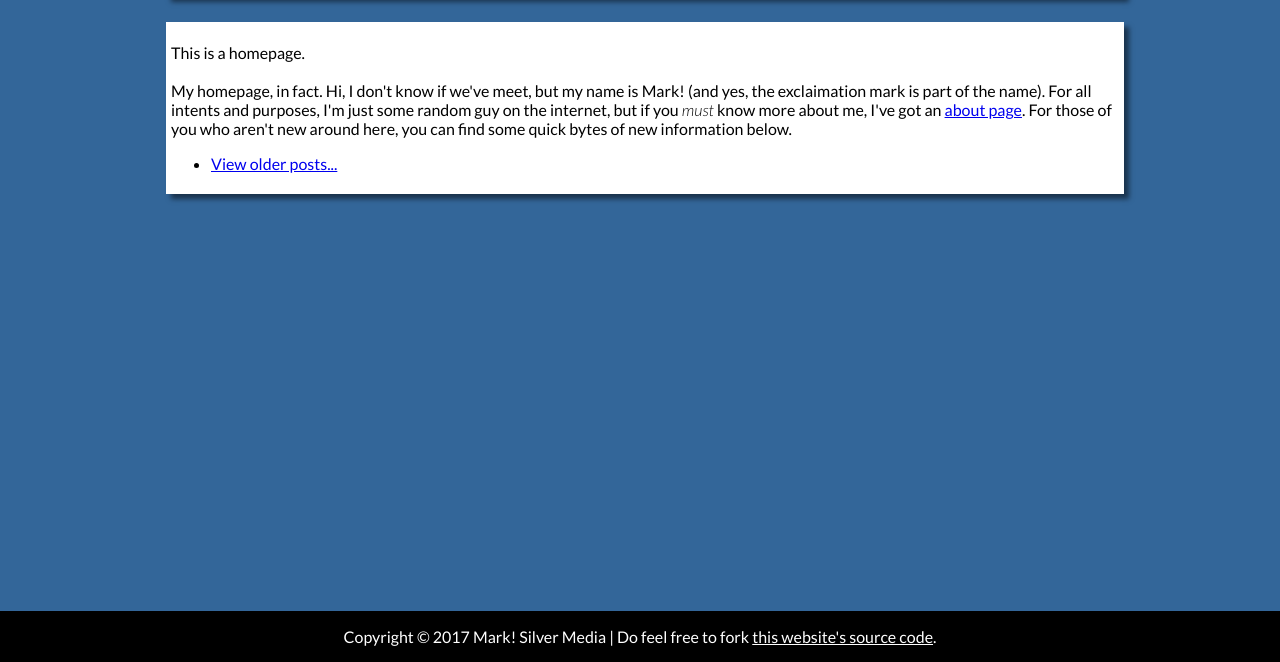
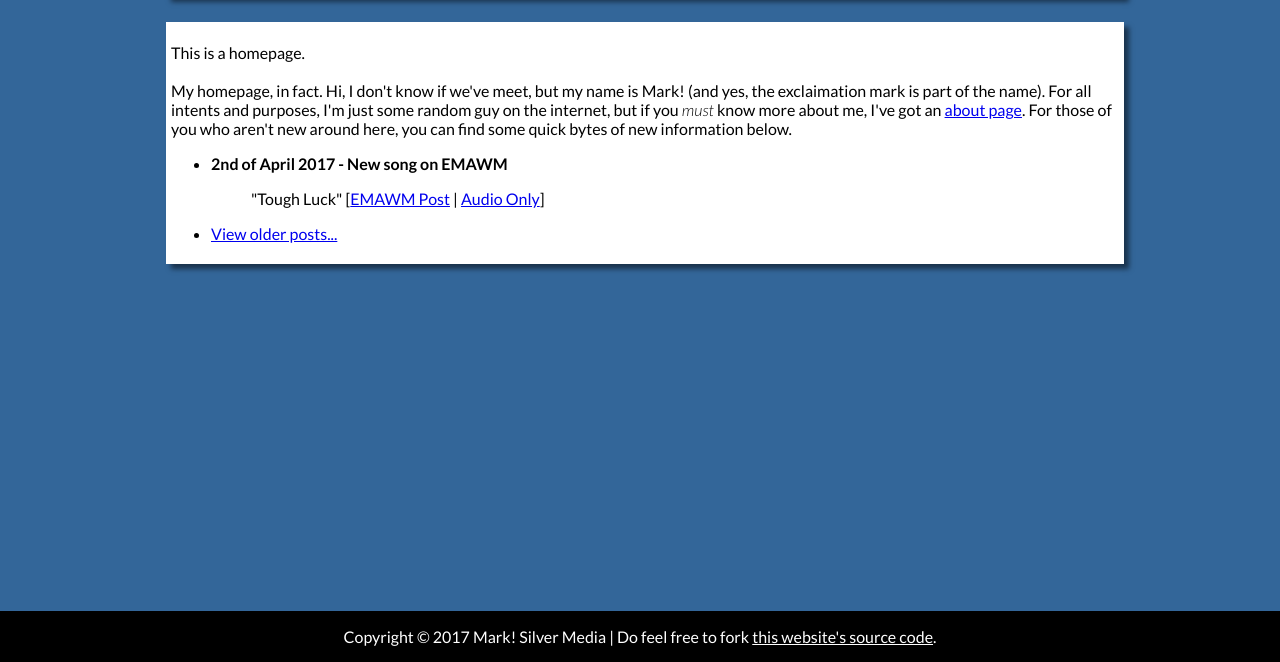
Before and after one commit to MarkSilverMedia/personalsite, a plain HTML site: page index.html in a window 1280 px wide. Shown: the part 138-800 px from the top of the page. Drawn offline with Linux system fonts and the light colour scheme.

Commit message:
emawm post 2/4/17

```diff
--- a/index.html
+++ b/index.html
@@ -27,6 +27,8 @@
 
 <ul>
 
+<li><b>2nd of April 2017 - New song on EMAWM</b><blockquote>"Tough Luck" [<a href="http://emawm.tk/post/159130291341/tough-luck">EMAWM Post</a> | <a href="http://assets.marksilvermedia.tk/music/emawm/toughluck.mp3">Audio Only</a>]</blockquote></li>
+
 <li><a href="/archive.html">View older posts...</a></li>
 
 </ul>
```
